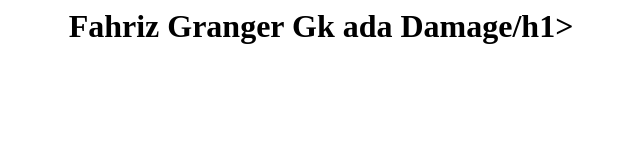
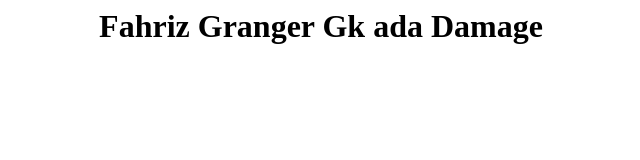
Before and after one commit to Zaidil198/LatihanGithub, a plain HTML site: page index.html in a window 1280 px wide. Shown: the whole page, without its empty margins (319-959 px from the left). Drawn offline with Linux system fonts and the light colour scheme.

Commit message:
Update index.html

```diff
--- a/index.html
+++ b/index.html
@@ -4,7 +4,7 @@
     </head>
     <body>
         <center>
-        <h1>Fahriz Granger Gk ada Damage/h1>
+        <h1>Fahriz Granger Gk ada Damage</h1>
         </center>
     </body>
 </html>
```
